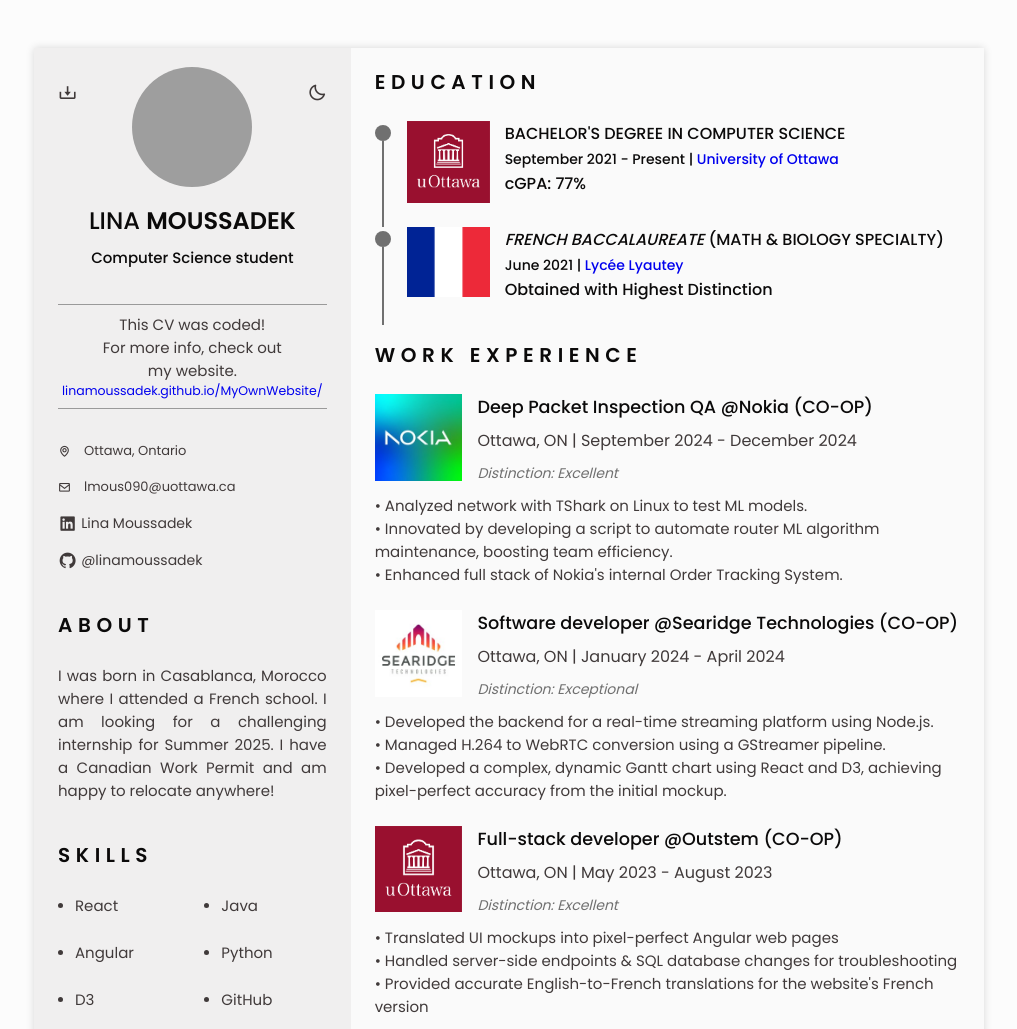
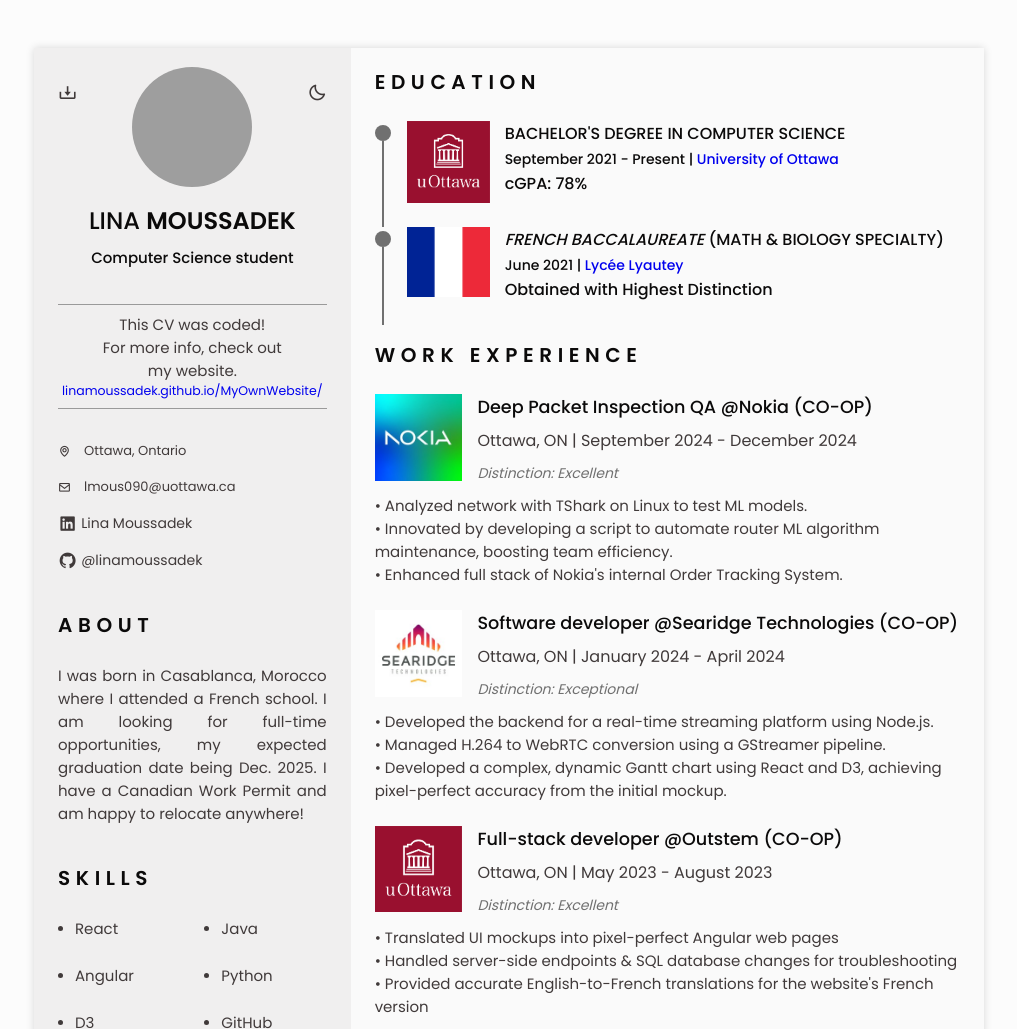
Before and after one commit to linamoussadek/Coding-my-CV, a plain HTML site: page index.html in a window 1280 px wide. Shown: the top 1029 px of the page, without its empty margins (131-1148 px from the left). Drawn offline with nearby package versions, Linux system fonts and the light colour scheme; grey boxes are pictures that could not be loaded.

Commit message:
updated CV

```diff
--- a/index.html
+++ b/index.html
@@ -124,7 +124,7 @@
                 <h2 class="section-title">About</h2>
                 <p class="profile_description">
                     I was born in Casablanca, Morocco where I attended a French school.
-                    I am looking for a challenging internship for Summer 2025.
+                    I am looking for full-time opportunities, my expected graduation date being Dec. 2025.
                     I have a Canadian Work Permit and am happy to relocate anywhere!
                 </p>
             </section>
@@ -208,7 +208,7 @@
                                 BACHELOR'S DEGREE IN COMPUTER SCIENCE
                                 <br/>
                                 <span class="experience_company"> September 2021 - Present | <a href="https://www2.uottawa.ca/faculty-engineering/undergraduate-studies/programs/computer-science">University of Ottawa</a> </span>
-                                <p> cGPA: 77% </p>
+                                <p> cGPA: 78% </p>
                             </h3>
 <!--                            <p class="experience_description">-->
 <!--                                Relevant courses include:-->
```
